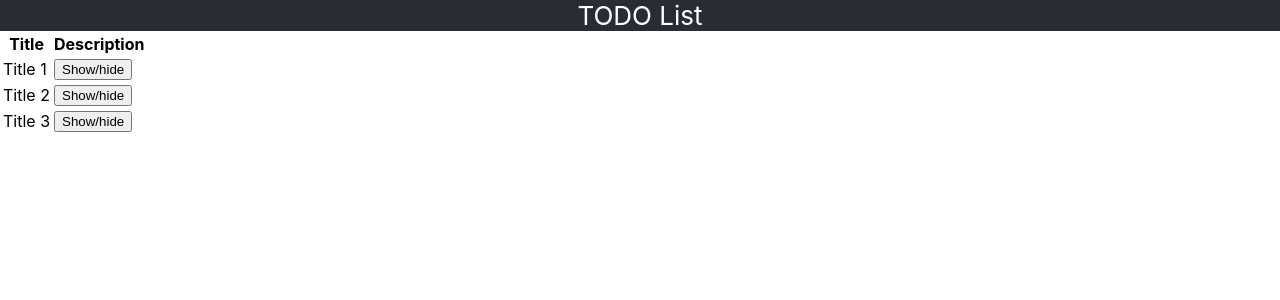
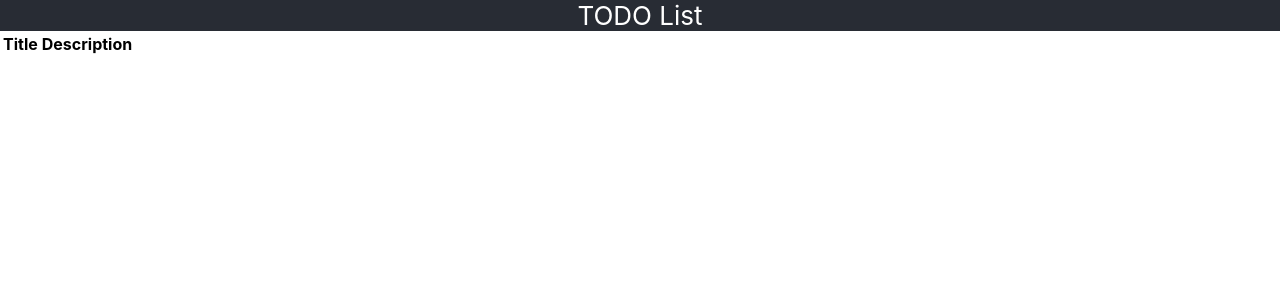
Before and after one commit to sjablo/react-todo-list, a React (Create React App) app: page / in a window 1280 px wide. Shown: the top 300 px of the page. Built offline with nearby package versions, Linux system fonts and the light colour scheme.

Commit message:
Change default mocked task number to 0

```diff
--- a/src/mocks/tasks.js
+++ b/src/mocks/tasks.js
@@ -1,4 +1,4 @@
-const generateTasks = (number = 3) => {
+const generateTasks = (number) => {
   const taskArray = [];
   for (let i = 1; i <= number; i++) {
     taskArray.push({
@@ -9,4 +9,4 @@ const generateTasks = (number = 3) => {
   return taskArray;
 };
 
-export default generateTasks(process.env.REACT_APP_TASK_NUMBER);
+export default generateTasks(process.env.REACT_APP_MOCKED_TASK_NUMBER);
```
